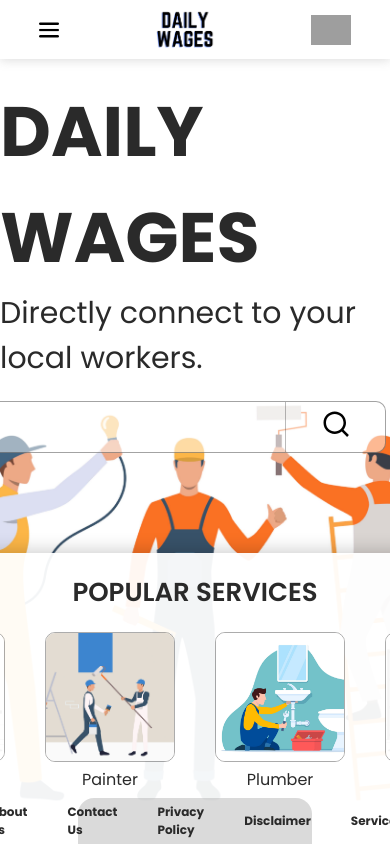
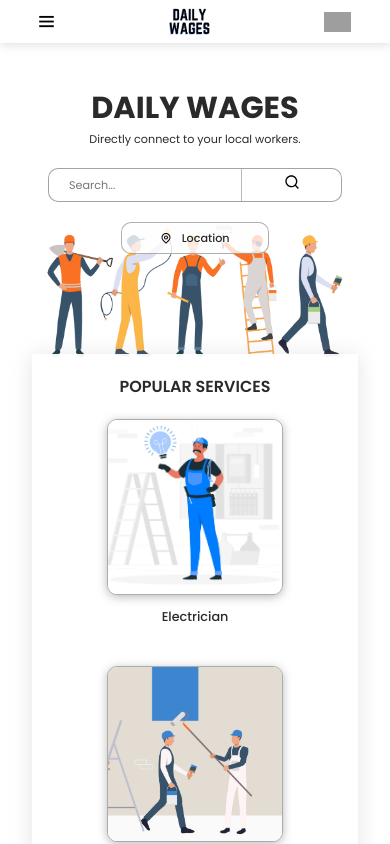
Before and after one commit to FutureGadgetLaboratory-FGL/DailyWages-website, a React (Create React App) app: page / in a window 390 px wide. Shown: the top 844 px of the page. Built offline with nearby package versions, Linux system fonts and the light colour scheme; grey boxes are pictures that could not be loaded.

Commit message:
made homepage responsive

```diff
--- a/src/components/footer/Footer.jsx
+++ b/src/components/footer/Footer.jsx
@@ -2,14 +2,11 @@ import styles from "./Footer.module.css";
 const Footer = () => {
 	return (
 		<footer>
-			<div className={styles['footer-container']}>
+			<div className={styles["footer-container"]}>
 				<h4>Help Center</h4>
 				<h4>About Us</h4>
 				<h4>Contact Us</h4>
-				<h4>Privacy Policy</h4>
-				<h4>Disclaimer</h4>
 				<h4>Services</h4>
-				<h4>Terms Of Use</h4>
 			</div>
 		</footer>
 	);
--- a/src/components/footer/Footer.module.css
+++ b/src/components/footer/Footer.module.css
@@ -1,23 +1,57 @@
-footer{
-    position: fixed;
+footer {
+    margin-top: 30px;
+    bottom: 0;
     display: flex;
     align-items: center;
     justify-content: center;
     width: 100vw;
     bottom: 0;
+
 }
-.footer-container{
 
+.footer-container {
     display: flex;
     align-items: center;
     justify-content: center;
-    padding: 5px 0;
-    border-radius: 16px 16px 0 0;
+    padding: 15px 0;
+    border-radius: 16px;
     gap: 40px;
     width: 60vw;
-    font-size: 12px ;
-    background-color: rgba(185, 185, 185, 0.523);
+    background-color: rgb(71, 71, 71);
 }
-footer>h4{
-    display: inline;
+
+.footer-container>h4 {
+    color: rgb(255, 255, 255);
+    font-weight: 400;
 }
+
+@media only screen and (max-width: 850px) {
+
+    .footer-container {
+        padding: 20px 0;
+        width: 100%;
+        border-radius: 0;
+    }
+
+    .footer-container>h4 {
+        font-size: 1rem;
+    }
+}
+
+@media only screen and (max-width: 560px) {
+
+    .footer-container {
+        flex-direction: column;
+    }
+
+    .footer-container>h4 {
+        font-size: .8rem;
+    }
+
+}
+
+@media only screen and (max-width: 320px) {
+    .footer-container>h4 {
+        font-size: .8rem;
+    }
+}
--- a/src/components/hero/Hero.jsx
+++ b/src/components/hero/Hero.jsx
@@ -1,15 +1,14 @@
 import HeroText from "../heroText/HeroText";
 import SearchBar from "../searchBar/SearchBar";
 import PopularServices from "../popularService/PopularService";
-import Footer from '../footer/Footer';
-
+import styles from "./Hero.module.css";
 const Hero = () => {
 	return (
-		<>
+		<div className={styles.container}>
 			<HeroText />
 			<SearchBar />
 			<PopularServices />
-		</>
+		</div>
 	);
 };
 
--- /dev/null
+++ b/src/components/hero/Hero.module.css
@@ -0,0 +1,9 @@
+.container{
+    display: flex;
+    align-items: center;
+    justify-content: center;
+    flex-direction: column;
+    height: calc(100% - 60px);
+    width: 100vw;
+    padding-top: 65px;
+}
--- a/src/components/heroText/HeroText.jsx
+++ b/src/components/heroText/HeroText.jsx
@@ -1,7 +1,7 @@
 import styles from "./HeroText.module.css";
 const HeroText = () => {
 	return (
-		<div className={styles['hero-container']}>
+		<div className={styles["hero-container"]}>
 			<h1>DAILY WAGES</h1>
 			<h3>Directly connect to your local workers.</h3>
 		</div>
--- a/src/components/heroText/HeroText.module.css
+++ b/src/components/heroText/HeroText.module.css
@@ -1,4 +1,4 @@
-.hero-container{
+.hero-container {
     display: flex;
     flex-direction: column;
     justify-content: center;
@@ -7,13 +7,44 @@
     color: rgb(28, 28, 28);
 }
 
-.hero-container>h1{
-    font-size: 70px;
+.hero-container>h1 {
+    font-size: 4.4rem;
     font-weight: 700;
 
 }
 
-.hero-container>h3{
-    font-size: 30px;
+.hero-container>h3 {
+    font-size: 1.8rem;
     font-weight: 400;
 }
+
+
+@media only screen and (max-width: 768px) {
+    .hero-container>h1 {
+        font-size: 3.4rem;
+    }
+
+    .hero-container>h3 {
+        font-size: 1.4rem;
+    }
+}
+
+@media only screen and (max-width: 530px) {
+    .hero-container>h1 {
+        font-size: 2.5rem;
+    }
+
+    .hero-container>h3 {
+        font-size: 1rem;
+    }
+}
+
+@media only screen and (max-width: 390px) {
+    .hero-container>h1 {
+        font-size: 1.9rem;
+    }
+
+    .hero-container>h3 {
+        font-size: .7rem;
+    }
+}
--- a/src/components/navbar/Navbar.module.css
+++ b/src/components/navbar/Navbar.module.css
@@ -6,7 +6,7 @@ nav {
     width: 100vw;
     background-color: white;
     box-shadow: 0 1px 10px rgba(134, 134, 134, 0.299);
-    position: sticky;
+    position: absolute;
     top: 0;
     left: 0;
 
@@ -40,11 +40,6 @@ nav {
     cursor: pointer;
     border-bottom: 2px solid transparent;
     transition: 0.2s;
-}
-
-.menu a {
-    text-decoration: none;
-    color: #000;
 }
 
 .menu li:hover {
@@ -118,3 +113,17 @@ nav {
     }
 
 }
+
+@media only screen and (max-width: 700px) {
+    #logo {
+        height: 2.7rem;
+    }
+
+    .toggleMenu {
+        height: 15px;
+    }
+
+    .accountIcon {
+        height: 20px;
+    }
+}
--- a/src/components/popularService/PopularService.module.css
+++ b/src/components/popularService/PopularService.module.css
@@ -1,27 +1,31 @@
 .popular-services-container {
-    padding: 20px 54px;
+    padding: 1.25rem 3.75rem;
     background-color: rgba(255, 255, 255, 0.94);
     display: flex;
     flex-direction: column;
     justify-content: center;
     align-items: center;
-    border-radius: 10px;
-    box-shadow: 0 5px 20px 5px #0000003e;
+    border-radius: .62rem;
+    box-shadow: 0 5px 1.25rem 5px #0000003e;
 
 }
 
 .popular-services-container>h2 {
     text-transform: uppercase;
-    font-size: 26px;
+    font-size: 1.62rem;
     font-weight: 600;
-    margin: 0 0 20px 0;
+    margin: 0 0 1.25rem 0;
 
 }
 
 .services {
     display: flex;
-    gap: 40px;
-    margin-bottom: 20px;
+    justify-content: center;
+    align-items: center;
+    flex-wrap: wrap;
+    gap: 2.5rem;
+    margin-bottom: 1.25rem;
+    width: fit-content;
 }
 
 .card {
@@ -29,12 +33,69 @@
     flex-direction: column;
     justify-content: center;
     align-items: center;
+    font-weight: 500;
 }
 
 .card>img {
-    height: 130px;
-    width: 130px;
+    height: 8.1rem;
+    width: 8.1rem;
     border: 1px solid rgba(0, 0, 0, 0.326);
-    border-radius: 10px;
+    border-radius: .62rem;
     margin-bottom: 5px;
 }
+
+@media only screen and (max-width: 770px) {
+    .popular-services-container {
+        margin: 0 1.25rem;
+    }
+
+    .card>img {
+        height: 11rem;
+        width: 11rem;
+    }
+}
+
+@media only screen and (max-width: 560px) {
+    .popular-services-container {
+        margin: 2rem;
+        border-radius: 0;
+        box-shadow: 0 2px 20px 0 rgba(168, 168, 168, 0.32);
+        /* background-color: rgba(240, 239, 239, 0.753); */
+    }
+
+    .popular-services-container>h2 {
+        font-size: 1rem;
+    }
+
+    .card {
+        font-size: .8rem;
+        gap: .5rem;
+
+    }
+
+    .card>img {
+        height: 11rem;
+        width: 11rem;
+        box-shadow: 0 2px 10px 0 rgba(97, 97, 97, 0.438);
+
+    }
+}
+
+@media only screen and (max-width: 320px) {
+    .popular-services-container {
+        margin: 0;
+    }
+
+    .popular-services-container>h2 {
+        font-size: .7rem;
+    }
+
+    .card>img {
+        height: 8rem;
+        width: 8rem;
+    }
+
+    .card>p {
+        font-size: .6rem;
+    }
+}
--- a/src/components/searchBar/SearchBar.module.css
+++ b/src/components/searchBar/SearchBar.module.css
@@ -1,11 +1,25 @@
 .search-section {
     display: flex;
-    gap: 20px;
-    margin: 0 0 100px 0;
+    gap: 1.25rem;
+    margin: 0 0 4.25rem 0;
     background-color: transparent;
-
 }
 
+.search-section>button {
+    display: flex;
+    align-items: center;
+    justify-content: center;
+    width: 9.3rem;
+    gap: .625rem;
+    background-color: rgba(255, 255, 255, 0.8);
+    border: 1px solid rgba(37, 37, 37, 0.361);
+    border-radius: 10px;
+    font-size: 1.1rem;
+}
+
+.search-section>button>img {
+    width: 1.3rem;
+}
 
 .right-search {
     display: flex;
@@ -13,44 +27,123 @@
     align-items: center;
     border: 1px solid rgba(36, 36, 36, 0.42);
     border-radius: 10px;
-    background-color: rgba(255, 255, 255, 0.509);
+    background-color: rgba(255, 255, 255, 0.8);
 }
 
 .right-search>input {
-    width: 450px;
-    height: 50px;
-    font-size: 20px;
-    padding: 0 20px;
+    width: 28rem;
+    height: 3.1rem;
+    font-size: 1.25rem;
+    padding: 0 1.25rem;
     background-color: transparent;
     border: 0;
 }
 
 .right-search>button {
-    width: 100px;
-    height: 50px;
+    width: 6.25rem;
+    height: 3.1rem;
     background-color: transparent;
     border: 0;
     border-left: 1px solid rgba(0, 0, 0, 0.269);
-
 }
 
 .right-search>button>img {
-    width: 30px;
-
+    width: 1.8rem;
 }
 
-.search-section>button {
-    display: flex;
-    align-items: center;
-    justify-content: center;
-    width: 150px;
-    gap: 10px;
-    background-color: rgba(255, 255, 255, 0.509);
-    border: 1px solid rgba(37, 37, 37, 0.361);
-    border-radius: 10px;
-    font-size: 18px;
+@media only screen and (max-width: 800px) {
+    .search-section {
+        flex-direction: column;
+        align-items: center;
+    }
+
+    .search-section>button {
+        height: 2.8rem;
+        background-color: rgba(254, 254, 254, 0.783);
+        font-weight: 500;
+    }
+
+    .right-search>input {
+        height: 2.8rem;
+    }
 }
 
-.search-section>button>img {
-    width: 20px;
+@media only screen and (max-width: 650px) {
+    .right-search>input {
+        width: 20rem;
+        height: 2.3rem;
+        font-size: 1rem;
+    }
+
+    .right-search>button {
+        height: 2.3rem;
+        padding: 7px 0;
+    }
+
+    .right-search>button>img {
+        width: 1.2rem;
+    }
+
+    .search-section>button {
+        height: 2.1rem;
+        font-size: .8rem;
+    }
+
+    .search-section>button>img {
+        width: .8rem;
+    }
 }
+
+@media only screen and (max-width: 480px) {
+    .search-section>button {
+        height: 2rem;
+        font-size: .7rem;
+    }
+
+    .search-section>button>img {
+        width: .7rem;
+    }
+
+    .right-search>input {
+        width: 12rem;
+        font-size: .7rem;
+        height: 2rem;
+    }
+
+    .right-search>button {
+        padding-top: 5px;
+        height: 2rem;
+    }
+
+    .right-search>button>img {
+        width: 1rem;
+    }
+}
+
+@media only screen and (max-width: 350px) {
+    .search-section>button {
+        height: 1.8rem;
+        font-size: .5rem;
+        width: 4.6rem;
+    }
+
+    .search-section>button>img {
+        width: .5rem;
+    }
+
+    .right-search>input {
+        width: 10rem;
+        font-size: .5rem;
+        height: 1.8rem;
+    }
+
+    .right-search>button {
+        padding-top: 5px;
+        height: 1.8rem;
+        width: 4rem;
+    }
+
+    .right-search>button>img {
+        width: .7rem;
+    }
+}
--- a/src/pages/homePage/HomePage.jsx
+++ b/src/pages/homePage/HomePage.jsx
@@ -1,15 +1,14 @@
 import NavBar from "../../components/navbar/Navbar";
 import Hero from "../../components/hero/Hero";
 import styles from "./HomePage.module.css";
-import Footer from "../../components/footer/Footer";
+import Footer from "./../../components/footer/Footer";
 
 const HomePage = () => {
 	return (
 		<>
 			<NavBar />
-			<div className= {styles.home}>
-				<Hero />
-			</div>
+			<div className={styles.home}></div>
+			<Hero />
 			<Footer />
 		</>
 	);
--- a/src/pages/homePage/HomePage.module.css
+++ b/src/pages/homePage/HomePage.module.css
@@ -1,16 +1,51 @@
-.home{
-    display: flex;
-    position: relative;
-    min-height: calc(100vh - 60px - 60px);
-    align-items: center;
-    justify-content: center;
-    flex-direction: column;
+.home {
+    position: absolute;
+    z-index: -1;
+    height: 100%;
     width: 100vw;
-    overflow-y: auto;
     background-image: url('../../../public/images/background.jpg');
     background-repeat: no-repeat;
     background-position-x: center;
-    background-position-y: 36vh;
-    background-size: 60rem;
+    background-position-y: 30vh;
+    background-size: 65rem;
 
 }
+
+@media only screen and (max-width: 900px) {
+    .home {
+        background-size: 40rem;
+        background-position-y: 34vh;
+
+    }
+}
+
+@media only screen and (max-width: 650px) {
+    .home {
+        background-size: 30rem;
+        background-position-y: 30vh;
+
+    }
+}
+
+@media only screen and (max-width: 560px) {
+    .home {
+        background-size: 22rem;
+        background-position-y: 31vh;
+
+    }
+}
+
+@media only screen and (max-width: 390px) {
+    .home {
+        background-size: 20rem;
+        background-position-y: 25vh;
+
+    }
+}
+
+@media only screen and (max-width: 320px) {
+    .home {
+        background-position-y: 24vh;
+
+    }
+}
```
Also changed, not shown: src/components/navbar/Navbar.jsx (+14 -15 lines).
